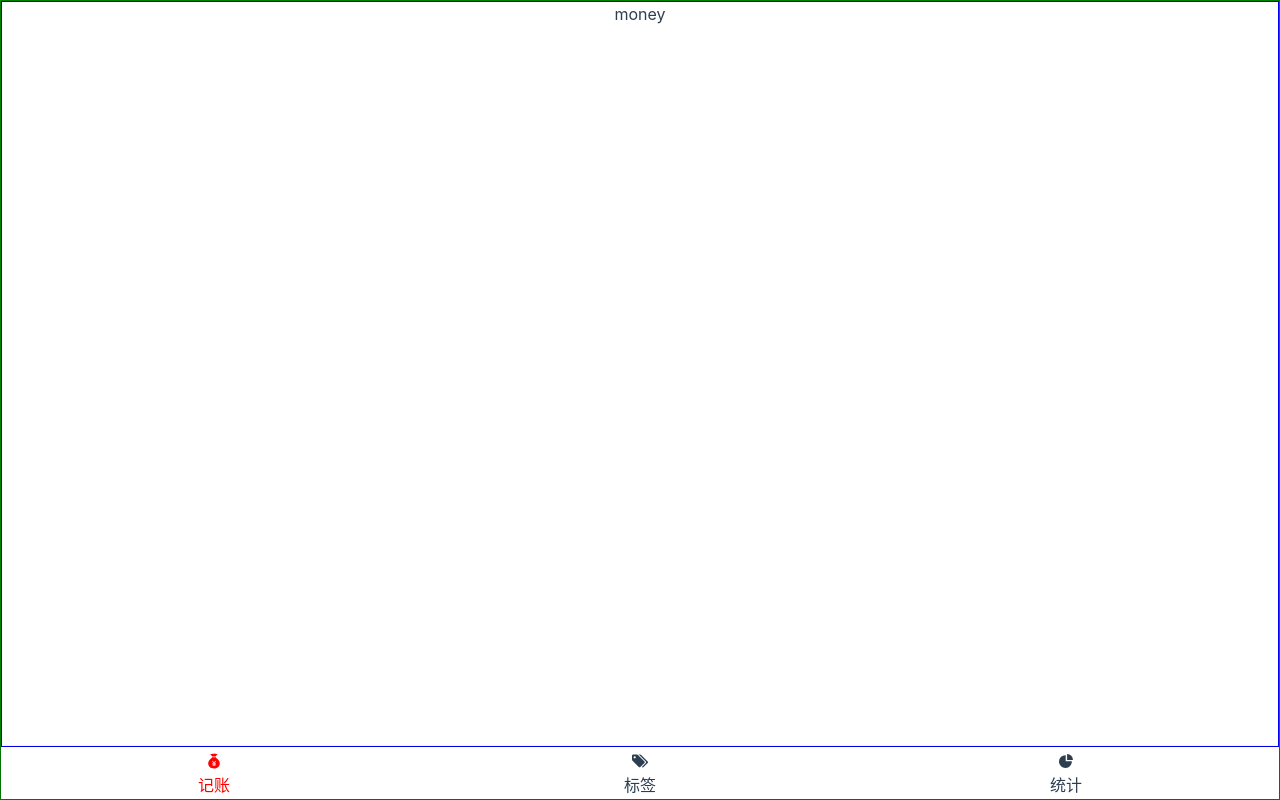
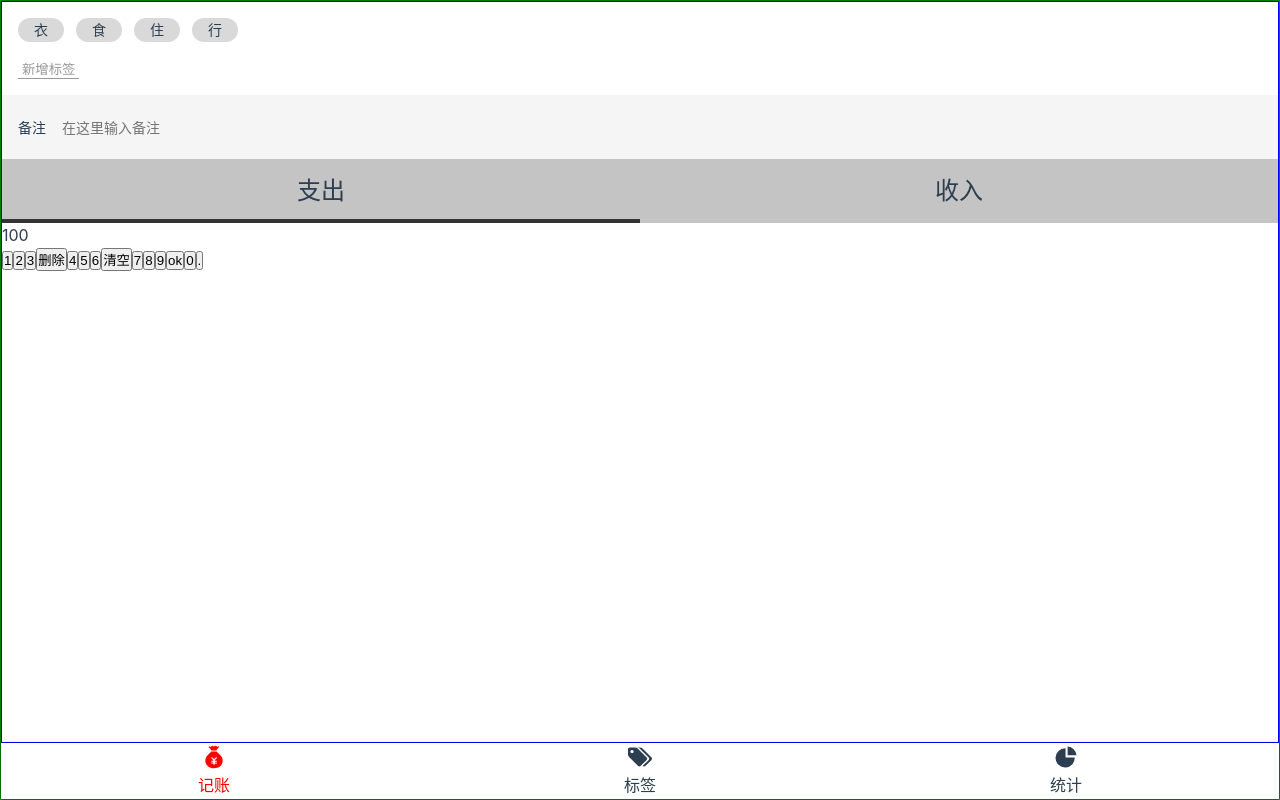
Before and after one commit to lanycsq/morney, a Vue app: page /#/money in a window 1280 px wide. Built offline with nearby package versions, Linux system fonts and the light colour scheme.

Commit message:
添加前面三部分样式

```diff
--- a/src/App.vue
+++ b/src/App.vue
@@ -11,9 +11,9 @@ body {
   font-family: Avenir, Helvetica, Arial, sans-serif;
   -webkit-font-smoothing: antialiased;
   -moz-osx-font-smoothing: grayscale;
-  text-align: center;
   color: #2c3e50;
   font-family: $font-hei;
+  font-size: 16px;
   line-height: 1.5;
 }
 
--- a/src/assets/style/reset.scss
+++ b/src/assets/style/reset.scss
@@ -8,3 +8,12 @@ a {
     text-decoration: none;
     color: inherit;
 }
+ul,li{
+    list-style: none;
+}
+botton,input{
+    font:inherit;
+}
+:focus{
+    outline: none;
+}
--- a/src/components/Icon.vue
+++ b/src/components/Icon.vue
@@ -25,8 +25,8 @@ export default {
 
 <style lang="scss"  scoped>
 .icon {
-  width: 1em;
-  height: 1em;
+  width: 1.5em;
+  height: 1.5em;
   vertical-align: -0.15em;
   fill: currentColor;
   overflow: hidden;
--- a/src/views/Money.vue
+++ b/src/views/Money.vue
@@ -1,7 +1,48 @@
 <template>
   <div>
     <lay-out>
-      <p>money</p>
+      <div class="tags">
+        <ul class="current">
+          <li>衣</li>
+          <li>食</li>
+          <li>住</li>
+          <li>行</li>
+        </ul>
+        <div class="new">
+          <button>新增标签</button>
+        </div>
+      </div>
+      <div>
+        <label class="notes">
+          <span class="name">备注</span>
+          <input type="text" placeholder="在这里输入备注"/>
+        </label>
+      </div>
+      <div>
+        <ul class="types">
+          <li class="selected">支出</li>
+          <li>收入</li>
+        </ul>
+      </div>
+      <div class="numberPad">
+        <div classs="output">100</div>
+        <div class="buttons">
+          <button>1</button>
+          <button>2</button>
+          <button>3</button>
+          <button>删除</button>
+          <button>4</button>
+          <button>5</button>
+          <button>6</button>
+          <button>清空</button>
+          <button>7</button>
+          <button>8</button>
+          <button>9</button>
+          <button>ok</button>
+          <button>0</button>
+          <button>.</button>
+        </div>
+      </div>
     </lay-out>
   </div>
 </template>
@@ -16,4 +57,84 @@ export default {
 };
 </script>
 <style scoped lang="scss">
+  .tags{
+    font-size: 14px;
+    padding: 16px;
+    >.current{
+      display: flex;
+      >li{
+        $h:24px;
+        background: #d9d9d9;
+        height: $h;
+        line-height: $h;
+        border-radius:$h/2;
+        padding: 0 16px;
+        margin-right: 12px;
+      }
+    }
+    >.new{
+      padding-top: 16px;
+      button{
+        background: transparent;
+        border:none;
+        color:#999;
+        border-bottom: 1px solid;
+        padding: 0 4px;
+      }
+    }
+  }
+  .notes{
+    font-size: 14px;
+    background: #f5f5f5;
+    display: block;
+    padding:0 16px;
+    display: flex;
+    align-items: center;
+    .name{
+      padding-right: 16px;
+
+    }
+    input{
+      height: 64px;
+      flex-grow: 1;
+      background: transparent;
+      border:none;
+      padding-right: 16px;
+    }
+  }
+  .types{
+    background: #c4c4c4;
+    display: flex;
+    text-align: center;
+    font-size: 24px;
+    li{
+      width: 50%;
+      height: 64px;
+      display: flex;
+      justify-content: center;
+      align-items: center;
+      position: relative;
+      &.selected::after{
+        content: ' ';
+        position: absolute;
+        bottom:0px;
+        left: 0px;
+        height: 4px;
+        width: 100%;
+        background: #333;
+
+
+
+      }
+    }
+  }
+  .numberPad{
+    > .output{
+      font-size: 36px;
+      font-family: Consolas,monospace;
+      padding: 9px 16px;
+      text-align: right;
+    }
+  }
+
 </style>
```
